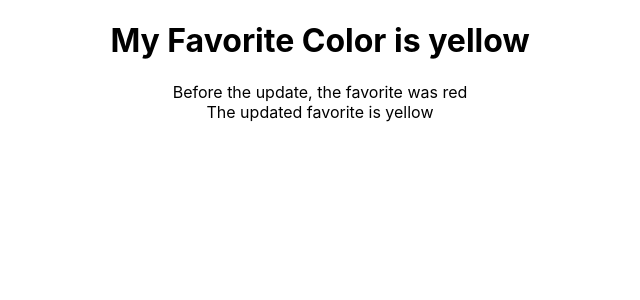
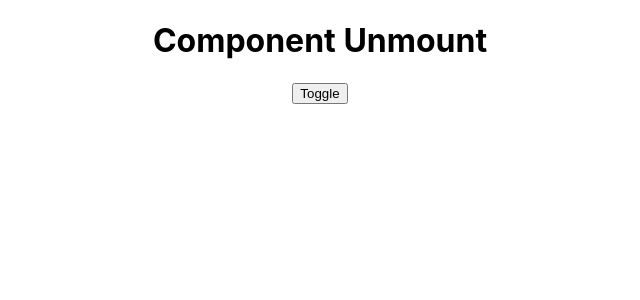
Before and after one commit to ashwini0112/React-Practise, a React (Create React App) app: page / in a window 1280 px wide. Shown: the top 300 px of the page, without its empty margins (320-960 px from the left). Built offline with nearby package versions, Linux system fonts and the light colour scheme.

Commit message:
component life cycles methods - Mounting, Updating, Unmounting

```diff
--- a/src/App.js
+++ b/src/App.js
@@ -1,6 +1,8 @@
 import React from 'react';
 
 import './App.css';
+
+import Unmounting from './LifeCycles/Unmounting';
 // import Greet from './components/Greet';
 // import Welcome from './components/Welcome';
 // import Hello from './components/Hello';
@@ -17,13 +19,16 @@ import './App.css';
 // import ShortCircuit from './conditionalRendering/ShortCircuit';
 // import NameList from './List Rendering/NameList';
 // import MountingLifecycle from './LifeCycles/MountingLifecycle';
-import Updatinglifecycle from './LifeCycles/Updatinglifecycle';
+// import Updatinglifecycle from './LifeCycles/Updatinglifecycle';
+
 
 function App() {
   return (
     <div className="App">
 
-    <Updatinglifecycle favcol="yellow"/>
+      <Unmounting />
+
+    {/* <Updatinglifecycle favcol="yellow"/> */}
 
       {/* <MountingLifecycle favtColor="green" /> */}
       {/* <NameList /> */}
--- /dev/null
+++ b/src/LifeCycles/Unmounting.js
@@ -0,0 +1,31 @@
+import React, { Component } from 'react'
+
+class Unmounting extends Component{
+   constructor(){
+       super()
+       this.state={
+           show:false
+        }
+   }
+    render(){
+
+        return(
+        <div>
+            <h1>Component Unmount</h1>
+            {this.state.show?<Child />:null}
+            <button onClick={()=>{this.setState({show:!this.state.show})}}>Toggle</button>
+        </div>
+        )}
+}
+
+
+class Child extends React.Component{
+    componentWillUnmount(){
+        console.warn("Removeed");
+    }
+    render(){
+        return <h3>Child Component</h3>
+    }
+}
+
+export default Unmounting
--- a/src/LifeCycles/Updatinglifecycle.js
+++ b/src/LifeCycles/Updatinglifecycle.js
@@ -46,6 +46,34 @@ class Updatinglifecycle extends Component{
     //     }
 
 
+        // constructor(props) {
+        //     super(props);
+        //     this.state = {favoritecolor: "red"};
+        //   }
+        //   componentDidMount() {
+        //     setTimeout(() => {
+        //       this.setState({favoritecolor: "yellow"})
+        //     }, 1000)
+        //   }
+        //   getSnapshotBeforeUpdate(prevProps, prevState) {
+        //     document.getElementById("div1").innerHTML =
+        //     "Before the update, the favorite was " + prevState.favoritecolor;
+        //   }
+        //   componentDidUpdate() {
+        //     document.getElementById("div2").innerHTML =
+        //     "The updated favorite is " + this.state.favoritecolor;
+        //   }
+        //   render() {
+        //     return (
+        //       <div>
+        //       <h1>My Favorite Color is {this.state.favoritecolor}</h1>
+        //       <div id="div1"></div>
+        //       <div id="div2"></div>
+        //       </div>
+        //     );
+        //   }
+
+
         constructor(props) {
             super(props);
             this.state = {favoritecolor: "red"};
@@ -55,29 +83,22 @@ class Updatinglifecycle extends Component{
               this.setState({favoritecolor: "yellow"})
             }, 1000)
           }
-          getSnapshotBeforeUpdate(prevProps, prevState) {
-            document.getElementById("div1").innerHTML =
-            "Before the update, the favorite was " + prevState.favoritecolor;
-          }
           componentDidUpdate() {
-            document.getElementById("div2").innerHTML =
+            document.getElementById("mydiv").innerHTML =
             "The updated favorite is " + this.state.favoritecolor;
           }
           render() {
             return (
               <div>
               <h1>My Favorite Color is {this.state.favoritecolor}</h1>
-              <div id="div1"></div>
-              <div id="div2"></div>
+              <div id="mydiv"></div>
               </div>
             );
           }
+        }
 
 
 
 
 
-    }
-
-
 export default Updatinglifecycle
```
